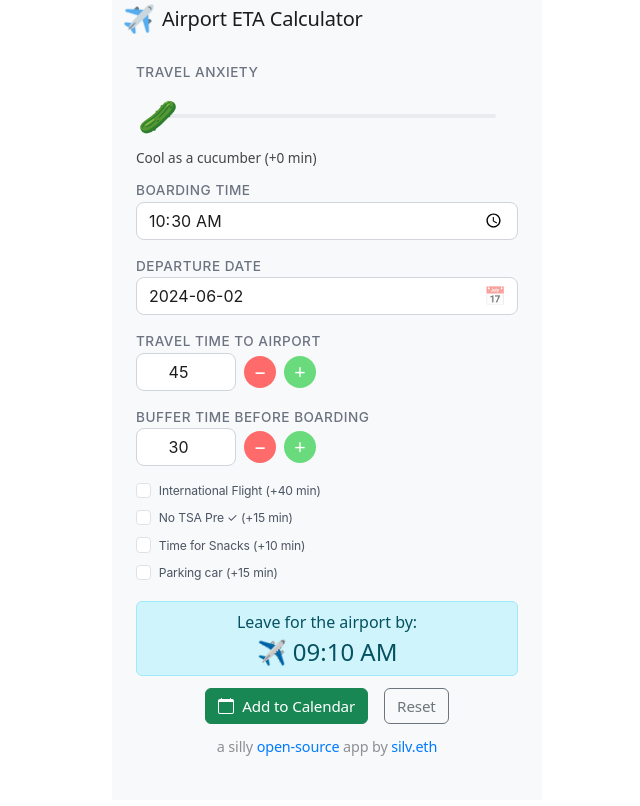
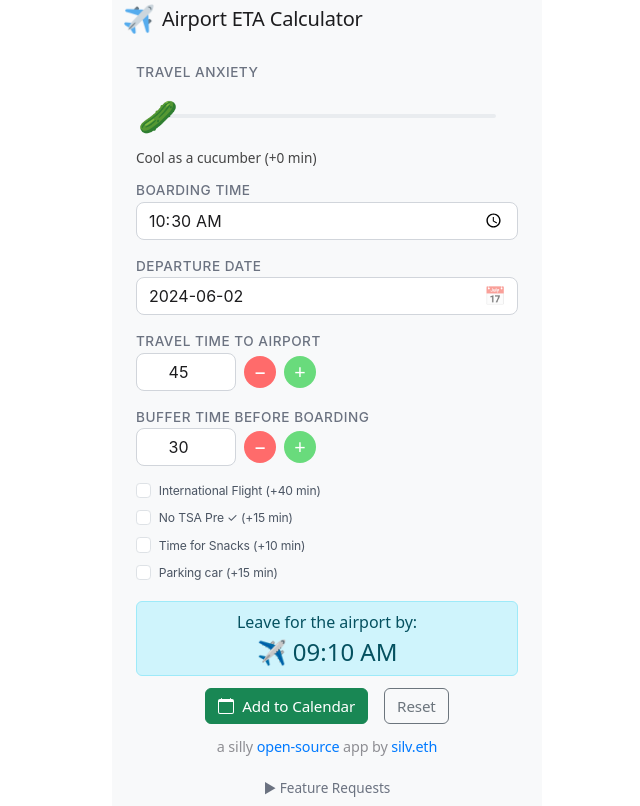
Before and after one commit to mattsilv/airport-time-estimator, a React (Create React App) app: page / in a window 1280 px wide. Shown: the whole page, without its empty margins (313-953 px from the left). Built offline with nearby package versions, Linux system fonts and the light colour scheme.

Commit message:
added feature requests

```diff
--- /dev/null
+++ b/src/components/FeatureRequests.js
@@ -0,0 +1,41 @@
+import React, { useState } from "react";
+import styles from "../styles/FeatureRequests.module.css";
+
+export function FeatureRequests() {
+  const [isExpanded, setIsExpanded] = useState(false);
+
+  return (
+    <div className={styles.container}>
+      <button
+        onClick={() => setIsExpanded(!isExpanded)}
+        className={styles.toggleButton}
+      >
+        {isExpanded ? "▼" : "▶"} Feature Requests
+      </button>
+
+      {isExpanded && (
+        <div className={styles.content}>
+          <div className={styles.section}>
+            <p className={styles.sectionTitle}>Coming Soon:</p>
+            <ul>
+              <li>Save your settings for next time</li>
+              <li>Dark mode for late night flight planning</li>
+            </ul>
+          </div>
+
+          <div className={styles.section}>
+            <p className={styles.sectionTitle}>Not Happening:</p>
+            <ul>
+              <li>
+                Real-time traffic (Google Maps API credits don't grow on trees
+                🌳)
+              </li>
+              <li>Flight tracking (just use FlightAware like everyone else)</li>
+              <li>TSA wait times (good luck finding that API)</li>
+            </ul>
+          </div>
+        </div>
+      )}
+    </div>
+  );
+}
--- a/src/pages/Home.js
+++ b/src/pages/Home.js
@@ -3,6 +3,7 @@ import { Alert, Stack } from "react-bootstrap";
 import { FlightForm } from "../components/FlightForm";
 import { useFlightForm } from "../hooks/useFlightForm";
 import { useCalenderLink } from "../hooks/useCalenderLink";
+import { FeatureRequests } from "../components/FeatureRequests";
 import styles from "../styles/Home.module.css";
 
 export function Home() {
@@ -95,6 +96,8 @@ export function Home() {
                 silv.eth
               </a>
             </p>
+
+            <FeatureRequests />
           </Stack>
         )}
       </div>
--- /dev/null
+++ b/src/styles/FeatureRequests.module.css
@@ -0,0 +1,41 @@
+.container {
+  margin-top: 1rem;
+  font-size: 0.85rem;
+  color: #6b7280;
+}
+
+.toggleButton {
+  background: none;
+  border: none;
+  color: #6b7280;
+  padding: 0;
+  font-size: 0.85rem;
+  cursor: pointer;
+  display: flex;
+  align-items: center;
+  gap: 0.5rem;
+  margin: 0 auto;
+}
+
+.content {
+  padding-top: 0.75rem;
+  text-align: left;
+}
+
+.section {
+  margin-bottom: 0.75rem;
+}
+
+.sectionTitle {
+  font-weight: 500;
+  margin-bottom: 0.25rem;
+}
+
+.content ul {
+  margin: 0;
+  padding-left: 1.25rem;
+}
+
+.content li {
+  margin-bottom: 0.25rem;
+}
```
